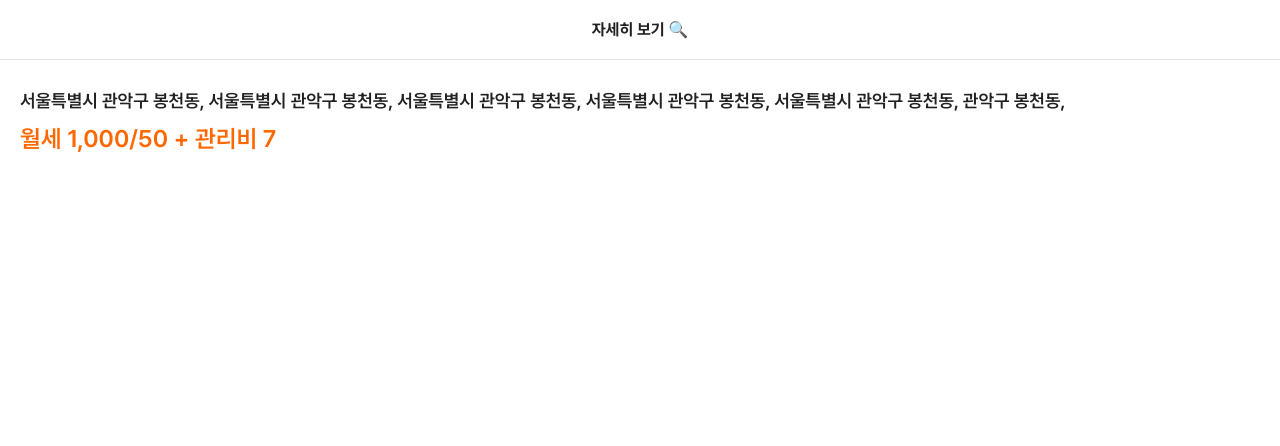
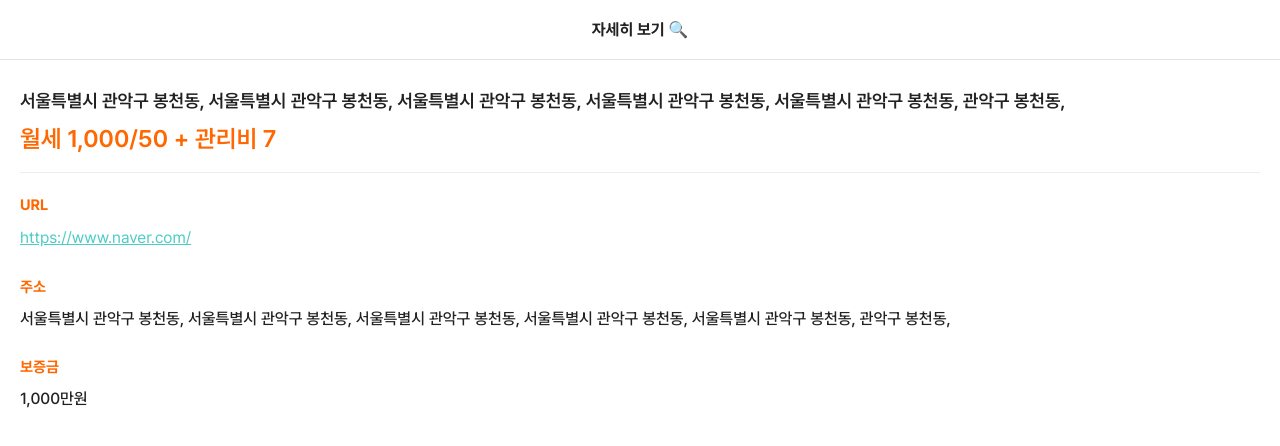
Before and after one commit to unhyif/jibbaguni, a Next.js app: page /visit-log/1 in a window 1280 px wide. Shown: the top 446 px of the page. Built offline with nearby package versions, Linux system fonts and the light colour scheme; no server answers.

Commit message:
feat: FormField

```diff
--- a/src/app/visit-log/[id]/page.tsx
+++ b/src/app/visit-log/[id]/page.tsx
@@ -9,6 +9,7 @@ import { useParams } from 'next/navigation';
 import { Colors } from '@styles/designSystem/colors';
 import { MOCK_VISIT_LOG } from '@constants/mockData';
 import { formatPrice } from '@utils/VisitLog';
+import FormField from '@components/designSystem/FormField';
 import { queryKeys } from '~/queries/queryKeys';
 
 interface VisitLogProps {}
@@ -17,7 +18,7 @@ const VisitLog = (props: VisitLogProps) => {
   const { id } = useParams();
 
   const { data } = useQuery(queryKeys.visitLog.getVisitLogAPI(Number(id)));
-  const { address, transactionType, price, monthly, maintenanceCost } =
+  const { address, transactionType, price, monthly, maintenanceCost, link } =
     MOCK_VISIT_LOG ?? {};
 
   return (
@@ -25,12 +26,25 @@ const VisitLog = (props: VisitLogProps) => {
       <Header title="자세히 보기  🔍" />
       <Body>
         <Top>
-          {address?.addressStr && <Address>{address?.addressStr}</Address>}
+          <Address>{address?.addressStr}</Address>
           <Price>
             {formatPrice({ transactionType, price, monthly, maintenanceCost })}
           </Price>
         </Top>
-        <Bottom />
+        <Border />
+        <Bottom>
+          <FormField label="URL">
+            <Link href={link} target="_blank">
+              {link}
+            </Link>
+          </FormField>
+          <FormField label="주소">
+            <Text>{address?.addressStr}</Text>
+          </FormField>
+          <FormField label="보증금">
+            <Text>{price.toLocaleString()}만원</Text>
+          </FormField>
+        </Bottom>
       </Body>
       <Footer />
     </Wrapper>
@@ -52,15 +66,31 @@ const Top = styled.header`
 const Address = styled.h1`
   font-size: 1.8rem;
   font-weight: 600;
-  line-height: 2.6rem;
 `;
 const Price = styled.strong`
   color: ${Colors.primary};
   font-size: 2.4rem;
   font-weight: 600;
 `;
+const Border = styled.hr`
+  background: ${Colors.weakGrey};
+  width: calc(100% - 4rem);
+  margin: 0 auto;
+  height: 1px;
+`;
 const Bottom = styled.section`
   padding: 2rem 2rem 9.6rem 2rem;
+  display: flex;
+  flex-direction: column;
+  gap: 2.4rem;
+`;
+const Text = styled.span`
+  font-weight: 500;
+  line-height: 2.4rem;
+`;
+const Link = styled.a`
+  color: ${Colors.mint};
+  text-decoration-line: underline;
 `;
 const Footer = styled.footer`
   position: fixed;
--- /dev/null
+++ b/src/components/designSystem/FormField.tsx
@@ -0,0 +1,28 @@
+import { PropsWithChildren } from 'react';
+import styled from 'styled-components';
+import { Colors } from '@styles/designSystem/colors';
+
+interface FormFieldProps {
+  label: string;
+}
+
+const FormField = ({ label, children }: PropsWithChildren<FormFieldProps>) => (
+  <Wrapper>
+    <Label>{label}</Label>
+    {children}
+  </Wrapper>
+);
+
+export default FormField;
+
+const Wrapper = styled.div`
+  display: flex;
+  flex-direction: column;
+  gap: 0.8rem;
+`;
+const Label = styled.label`
+  color: ${Colors.primary};
+  font-size: 1.5rem;
+  font-weight: 700;
+  line-height: 2.4rem;
+`;
--- a/src/constants/mockData.ts
+++ b/src/constants/mockData.ts
@@ -52,4 +52,5 @@ export const MOCK_VISIT_LOG = {
   maintenanceCost: 7,
   exclusiveArea: 21.4,
   isFavorite: true,
+  link: 'https://www.naver.com/',
 };
```
